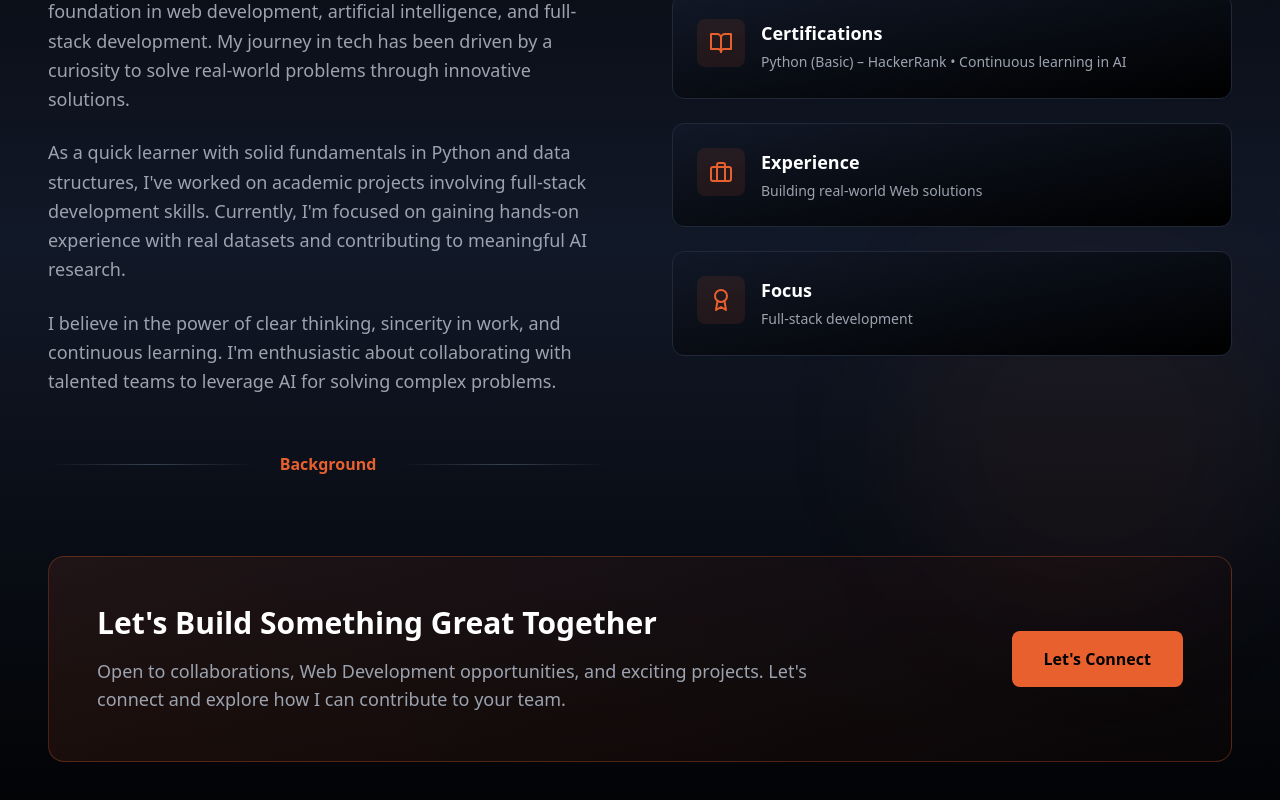
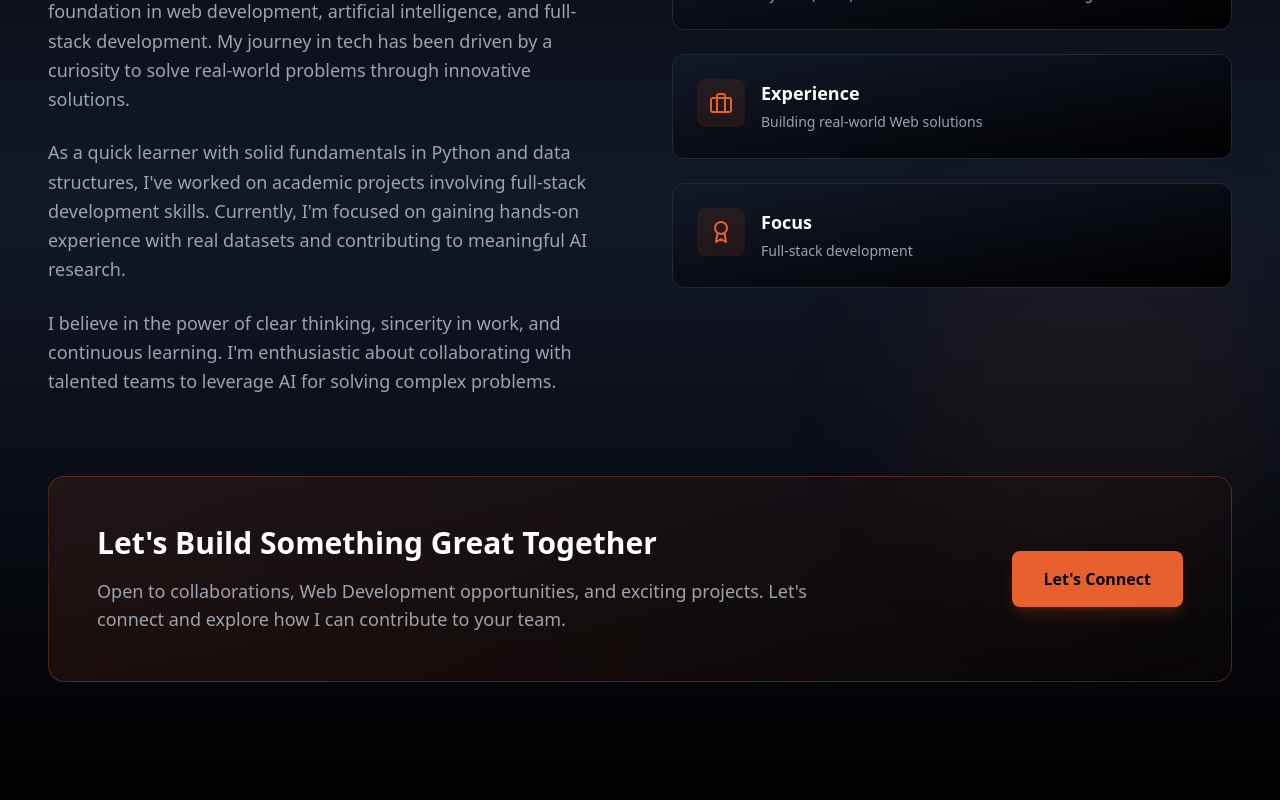
Before and after one commit to jatinhasiwal/jatin-website, a React (Vite) app: page / in a window 1280 px wide. Shown: the part 2412-3212 px from the top of the page. Built offline with nearby package versions, Linux system fonts and the light colour scheme.

Commit message:
Refactor About component layout and styles

```diff
--- a/src/components/About.tsx
+++ b/src/components/About.tsx
@@ -34,8 +34,9 @@ export default function About() {
       <div className="absolute top-1/2 right-0 w-96 h-96 bg-[#E8602E]/5 rounded-full blur-3xl"></div>
 
       <div className="relative max-w-7xl mx-auto px-6 lg:px-12">
-        <div className="grid lg:grid-cols-2 gap-16 items-center">
-          {/* Left Content */}
+        <div className="grid lg:grid-cols-2 gap-16 items-start">
+
+          {/* LEFT COLUMN: About Text */}
           <div className="space-y-8">
             <div className="inline-block bg-[#E8602E]/10 border border-[#E8602E]/30 text-[#E8602E] px-4 py-2 rounded-full text-sm font-semibold">
               About Me
@@ -69,13 +70,15 @@ export default function About() {
                 talented teams to leverage AI for solving complex problems.
               </p>
             </div>
+          </div>
 
-            {/* Divider */}
-            <div className="flex items-center gap-6 pt-6">
+          {/* RIGHT COLUMN: Background Divider + Cards */}
+          <div className="space-y-8">
+            {/* Divider (Now acts as a header for the right column on Desktop) */}
+            <div className="flex items-center gap-6">
               <div className="h-px flex-1 bg-gradient-to-r from-transparent via-gray-700 to-transparent"></div>
-              <span className="text-[#E8602E] font-semibold">Background</span>
+              <span className="text-[#E8602E] font-semibold tracking-wider text-sm">Background</span>
               <div className="h-px flex-1 bg-gradient-to-r from-transparent via-gray-700 to-transparent"></div>
-            </div>
             </div>
 
             {/* Highlights Cards */}
@@ -85,11 +88,11 @@ export default function About() {
                 return (
                   <div
                     key={index}
-                  className="bg-gradient-to-br from-gray-900 to-black border border-gray-800 rounded-xl p-6
-                  hover:border-[#E8602E]/50 transition-all hover:scale-105"
+                    className="group bg-gradient-to-br from-gray-900 to-black border border-gray-800 rounded-xl p-6
+                    hover:border-[#E8602E]/50 transition-all duration-300 hover:scale-[1.02] hover:shadow-2xl hover:shadow-[#E8602E]/10"
                   >
                     <div className="flex items-start gap-4">
-                    <div className="w-12 h-12 bg-[#E8602E]/10 rounded-lg flex items-center justify-center flex-shrink-0">
+                      <div className="w-12 h-12 bg-[#E8602E]/10 rounded-lg flex items-center justify-center flex-shrink-0 group-hover:bg-[#E8602E]/20 transition-colors">
                         <Icon className="text-[#E8602E]" size={24} />
                       </div>
 
@@ -105,6 +108,7 @@ export default function About() {
                   </div>
                 );
               })}
+            </div>
           </div>
         </div>
 
@@ -131,7 +135,7 @@ export default function About() {
                     ?.scrollIntoView({ behavior: "smooth" })
                 }
                 className="bg-[#E8602E] text-black px-8 py-4 rounded-lg font-semibold
-                hover:bg-[#ff7a4d] transition-all hover:scale-105 w-full lg:w-auto"
+                hover:bg-[#ff7a4d] transition-all hover:scale-105 w-full lg:w-auto shadow-lg shadow-[#E8602E]/20"
               >
                 Let's Connect
               </button>
```
Lines whose indentation alone changed are shown as unchanged.
